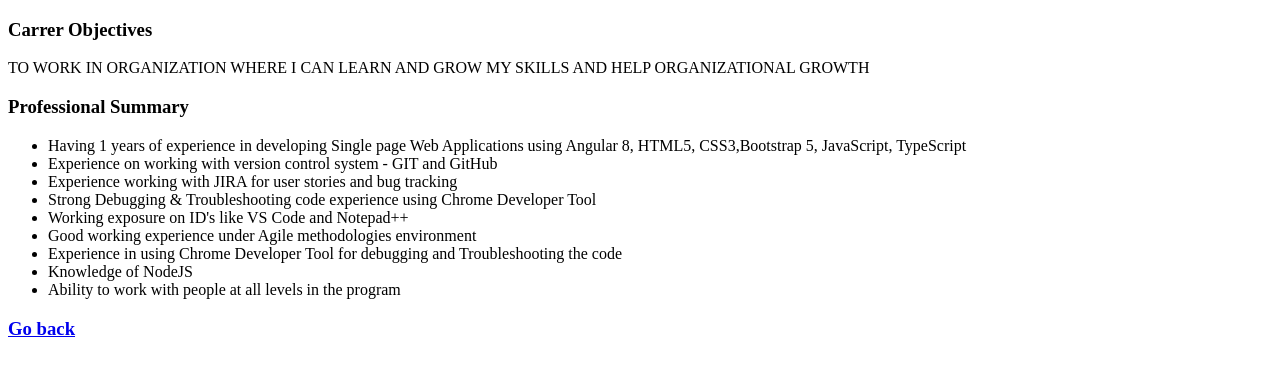
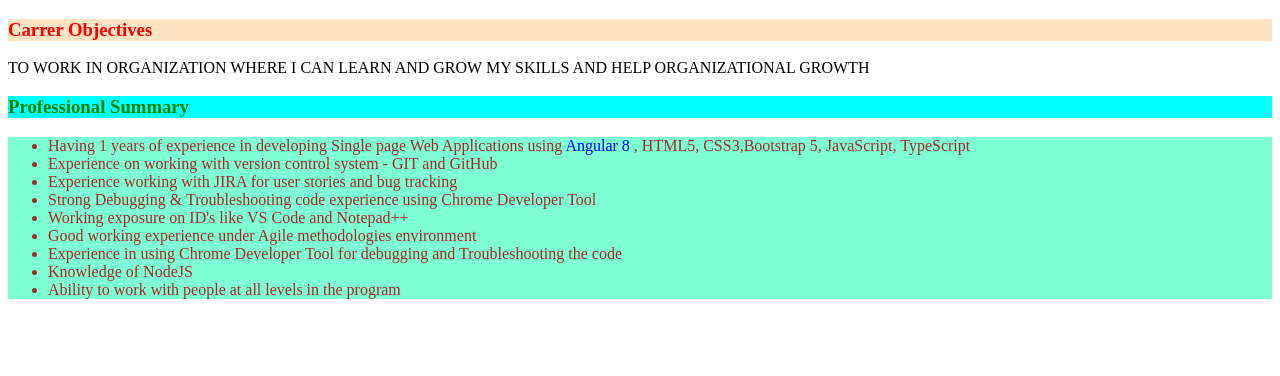
Before and after one commit to Sahadevgurav/MyProfile, a plain HTML site: page home.html in a window 1280 px wide. Drawn offline with Linux system fonts and the light colour scheme.

Commit message:
index and home assigment css
index and home assigment css

```diff
--- a/home.html
+++ b/home.html
@@ -3,14 +3,32 @@
 
 <head>
     <title> Home </title>
+    <style>
+        h3{
+            color: red;
+            background-color: bisque;
+        }
+        .selector{
+            color: green;
+            background-color: aqua;
+        }
+        #name {
+            color: blue;
+        }
+        ul {
+            color: brown;
+            background-color: aquamarine;
+        }
+
+    </style>
 </head>
 
 <body>
     <h3> Carrer Objectives </h3>
     <p> TO WORK IN ORGANIZATION WHERE I CAN LEARN AND GROW MY SKILLS AND HELP ORGANIZATIONAL GROWTH </p>
-    <h3> Professional Summary</h3>
+    <h3 class="selector"> Professional Summary</h3>
     <ul>
-        <li> Having 1 years of experience in developing Single page Web Applications using Angular 8, HTML5,
+        <li> Having 1 years of experience in developing Single page Web Applications using <span id="name"> Angular 8 </span>, HTML5,
             CSS3,Bootstrap 5, JavaScript, TypeScript</li>
 
         <li> Experience on working with version control system - GIT and GitHub </li>
@@ -23,7 +41,7 @@
         <li>Ability to work with people at all levels in the program </li>
     </ul>
     </ul>
-    <h3> <a href="index.html "> Go  back </a></h3>
+
 </body>
 
 </html>
```
Also changed, not shown: index.html (+13 -2 lines).
